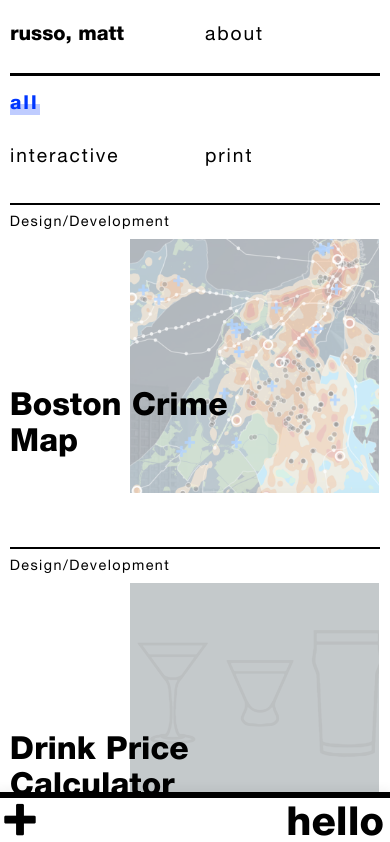
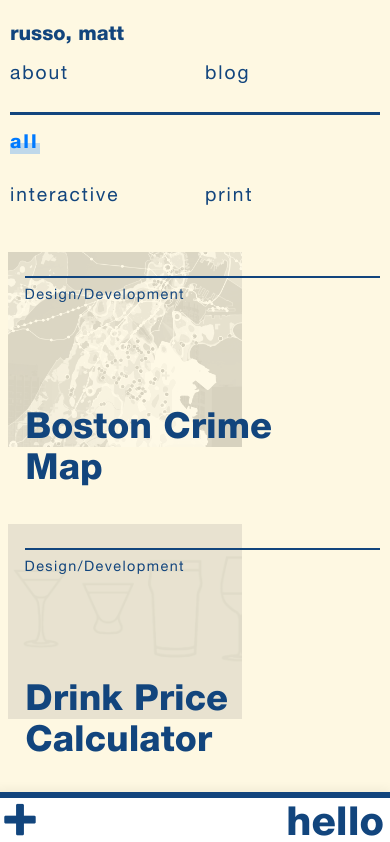
Before and after one commit to russomatt/portfolio-2018, a React app: page / in a window 390 px wide. Shown: the top 842 px of the page. Built offline with nearby package versions, Linux system fonts and the light colour scheme.

Commit message:
clean up and smoother hover fix

```diff
--- a/components/About.js
+++ b/components/About.js
@@ -43,10 +43,10 @@ export default class About extends React.Component {
                         I am a designer/developer working in both pixels and front-end code, splitting my time between Amsterdam and Düsseldorf. I’m passionate about interactive experiences, data visualizations, and intuitive communication.
                         <br/>
                         <br/>
-                        I currently am finalizing my master’s degree in Computer Science & Information Engineering at Rhine Waal University. Before that, I worked as a designer/developer at <a href="http://bevspot.com" target="blank_">BevSpot</a> in Boston. My responsibilities included anything from implementing UI improvements that enhance customers' experiences to full-on new feature designs and standalone tools.
+                        I currently am finalizing my master’s degree in Computer Science & Information Engineering at Rhine Waal University. Before that, I worked as a designer/developer at <a href="http://bevspot.com" target="blank_">BevSpot<hr/></a> in Boston. My responsibilities included anything from implementing UI improvements that enhance customers' experiences to full-on new feature designs and standalone tools.
                         <br/>
                         <br/>
-                        In 2016, I graduated with a BFA in Graphic Design & Interactive Media from Northeastern University. During my studies there, I completed a co-op as a junior front-end developer at <a href="http://yeti.co" target="blank_">Yeti</a> in San Francisco and on the digital creative team at <a href="http://wunderman.de" target="blank_">Wunderman<hr/></a> in Frankfurt.
+                        In 2016, I graduated with a BFA in Graphic Design & Interactive Media from Northeastern University. During my studies there, I completed a co-op as a junior front-end developer at <a href="http://yeti.co" target="blank_">Yeti<hr/></a> in San Francisco and on the digital creative team at <a href="http://wunderman.de" target="blank_">Wunderman<hr/></a> in Frankfurt.
                         </p>
                     </div>
                     <div className="col-xs-12 col-sm-12">
--- a/components/App.js
+++ b/components/App.js
@@ -14,6 +14,7 @@ export default class App extends React.Component {
         this.state = { projectOpen: false,
                         selectetProject: null,
                         filteredType: "all",
+                        featuredNodes: null,
                         nodes: null,
                         aboutOpen: false}
 
@@ -28,9 +29,11 @@ export default class App extends React.Component {
 
         var that = this;
 
-        var tileNodes = data.projects.map( function(project, i) {
+        var featuredNodes = data.projects.map( function(project, i) {
+
+                if ( i <= 2) {
                     return (
-                    <div className={ i > 2 ? 'col-xs-12 col-sm-6 col-md-4 col-lg-4' : 'col-xs-12 col-sm-12 col-md-12 col-lg-12 featured' } key={'tile-' + i}>
+                        <div className='col-xs-12 col-sm-12 col-md-12 col-lg-12 featured' key={'tile-' + i}>
                             <div className='tile-container'>
                                 <Tile
                                     onClick={ that.openProject }
@@ -40,15 +43,31 @@ export default class App extends React.Component {
                                     index={ i }
                                 />
                             </div>
-                        { i == 2 &&
-                            <div className='featured-divider'>
                         </div>
+                    );
                 }
-                    </div>
-                )
             });
 
-        this.setState({nodes: tileNodes, filteredType: "all"})
+        var tileNodes = data.projects.map( function(project, i) {
+
+                if ( i > 2) {
+                    return (
+                        <div className='col-xs-12 col-sm-6 col-md-4 col-lg-4' key={'tile-' + i}>
+                            <div className='tile-container'>
+                                <Tile
+                                    onClick={ that.openProject }
+                                    subTitle={ project.project.subTitle }
+                                    title={ project.project.title }
+                                    role={ project.project.role }
+                                    index={ i }
+                                />
+                            </div>
+                        </div>
+                    );
+                }
+            });
+
+        this.setState({featuredNodes: featuredNodes, nodes: tileNodes, filteredType: "all"})
 
     }
 
@@ -114,13 +133,23 @@ export default class App extends React.Component {
 
         return (
             <div className={ this.state.projectOpen ? 'app-container app-overflow' : 'app-container'}>
+                <div className="featured-container">
+                    <div className="row">
                         <div className="filters">
                             <div className="header">
-                        <span className="col-xs-6 col-sm-4 name">russo, matt</span>
-                        <span id="about" className="col-xs-6 col-sm-8">
+                                <span className="col-xs-12 col-sm-4 name">russo, matt</span>
+                                <span id="about" className="col-xs-6 col-sm-4">
                                     <span className="about-label" onClick={ this.toggleAbout }>
                                         about
                                     </span>
+                                </span>
+                                <span className="col-xs-6 col-sm-4">
+                                    <a href="http://blog.russomatt.com" target="_blank">
+                                        <span className="blog-label">
+                                                blog
+                                                <hr/>
+                                        </span>
+                                    </a>
                                 </span>
                                 <hr/>
                             </div>
@@ -154,9 +183,16 @@ export default class App extends React.Component {
                                     />
                                 </span>
                             </div>
-
                         </div>
+                    </div>
+                    { this.state.filteredType ==  'all' && this.state.featuredNodes }
+                    <div className="featured-divider" />
+                </div>
+                <div className="tiles">
+                    <div className="row">
                         { this.state.nodes }
+                    </div>
+                </div>
                 { this.state.projectOpen &&
                     <Project
                         closeProject={ this.closeProject }
--- a/components/Tile.js
+++ b/components/Tile.js
@@ -1,15 +1,21 @@
 import ReactDOM from 'react-dom';
 import React from 'react';
+import TileImage from './TileImage.js';
 
 export default class App extends React.Component {
     constructor(props) {
         super(props);
     }
 
+    tileHover = () => {
+        this.style.background = 'red';
+    }
+
     render() {
 
         return (
             <div onClick={ this.props.onClick }
+                onMouseEnter={ this.tileHover }
                 data-index={ this.props.index }
                 data-type={ this.props.type }
                 className="tile"
@@ -17,8 +23,10 @@ export default class App extends React.Component {
                 <div className="tile-screen"
                     data-index={ this.props.index }
                 />
-                <div className="tile-image" style={ {background: 'url(img/tile' + (this.props.index + 1) + '.png)'}}>
-                </div>
+                <TileImage
+                    index={ this.props.index }
+                    url={ 'url(img/tile' + (this.props.index + 1) + '.png)' }
+                />
                 <div className="tile-info">
                     <div className="tile-role">
                         { this.props.role }
--- /dev/null
+++ b/components/TileImage.js
@@ -0,0 +1,19 @@
+import ReactDOM from 'react-dom';
+import React from 'react';
+
+
+export default class TileImage extends React.Component {
+    constructor(props) {
+        super(props);
+    }
+
+    render() {
+        return (
+            <div className="tile-image"
+                data-index={ this.props.index }
+                style={ {background: this.props.url}}
+            >
+            </div>
+        );
+    }
+}
--- a/css/base.scss
+++ b/css/base.scss
@@ -24,14 +24,17 @@
 
 $mobile-size : 520px;
 $tablet-size : 940px;
-$accent-color : #0037ff;
+// $accent-color : #0037ff;
+$accent-color : #007AFF;
 $second-color : #ffde00;
+$text-color : #12457D;
 
 body {
-	background: #fff;
+    background: rgb(254, 248, 226);
 	font-family: 'HelveticaNeueLTStd', 'Helvetica Neue';
 	font-weight: bold;
     padding-bottom: 1em;
+    color: $text-color;
 }
 .canvas {
     background: rgba(0,0,255,.9);
@@ -51,7 +54,6 @@ body {
 #app {
     width: 100%;
     height: 100%;
-    padding: 2em 5em;
     padding-bottom: 6em;
     display: table;
     max-width: 1600px;
@@ -97,16 +99,33 @@ a {
         font-weight: 300;
         padding-bottom: 0.75em;
         display: inline-block;
-        // color: #000;
 
         &.name {
             font-weight: 900;
             font-size: 1.25em;
         }
-        &.about-label {
+        &.about-label,
+        &.blog-label {
             font-size: 1em;
             cursor: pointer;
             letter-spacing: 0.1em;
+            color: $text-color;
+
+            hr {
+                border: none;
+                border-bottom: 0.6em solid $accent-color;
+                opacity: 0.25;
+                width: 0;
+                transition: .25s;
+                margin-top: -0.65em;
+                float: left;
+                position: absolute;
+                bottom: -.5em;
+                left: 0;
+            }
+            &:hover hr {
+                width: 105%;
+            }
         }
     }
     hr {
@@ -158,8 +177,26 @@ a {
         }
     }
 }
+.featured-container {
+    // background: rgba(254, 247, 223, 0.78);
+    background: rgb(254, 248, 226);
+    display: table;
+    width: 100%;
+    padding: 2em 5em 0;
+    position: relative;
+
+    // .featured-divider {
+    //     position: absolute;
+    //     left: 0;
+    //     right: 0;
+    //     height: 20em;
+    //     bottom: -19em;
+    // }
+}
 .featured {
-    margin-bottom: 5em;
+    margin-top: 4em;
+    margin-bottom: 2em;
+    padding-left: 33.3333%;
 
     .tile-container {
         height: 25.5em;
@@ -167,6 +204,7 @@ a {
         border: none;
         background: transparent;
         padding-top: 4em;
+
     }
     .tile {
         height: 100%;
@@ -193,11 +231,14 @@ a {
             position: absolute;
             right: initial;
             transition: 0.4s;
+            transition: opacity .2s, filter .4s;
 
-            top: 3.5em;
-            bottom: 0;
-            width: 66.6%;
-            left: 33.3%;
+            top: -2.5em;
+            bottom: 5em;
+            width: 66%;
+            left: -51%;
+            filter: grayscale(1) contrast(2);
+            opacity: .15;
         }
 
         .tile-info {
@@ -211,6 +252,7 @@ a {
             padding: 0;
             width: 100%;
             left: 0;
+            top: 6em;
         }
         .tile-role {
             border-top: 2px solid;
@@ -229,7 +271,7 @@ a {
             line-height: 1.15em;
             font-weight: 900;
             transition: 0;
-            font-size: 5.5em;
+            font-size: 4.5em;
 
             hr {
                 border-width: .45em;
@@ -243,7 +285,13 @@ a {
 
         .tile-image {
             opacity: .7;
+            transition: 1.2s, opacity 1s, filter 1s;
+            filter: grayscale(0.2) contrast(1);
+            transform: translate(.35em, -.15em);
 
+        }
+        .tile-info {
+            transform: translate(-.35em, .15em);
         }
     }
 
@@ -297,14 +345,21 @@ a {
         right: 0;
         transition: 0.2s;
         opacity: .8;
+        background: #ccc;
 
+        .tile-image-screen {
+            position: absolute;
+            left: 0;
+            top: 0;
+            bottom: 0;
+            right: 0;
+        }
     }
 
     .tile-info {
         position: absolute;
-        bottom: 0;
+        bottom: 1.5em;
         left: 0;
-        padding-bottom: 9px;
         width: 100%;
         min-height: 6.65em;
         background: transparent;
@@ -414,6 +469,7 @@ a {
         bottom: 0;
         top: 4em;
         max-width: 900px;
+        padding-bottom: 5em;
     }
     .about-header{
         display: table;
@@ -556,6 +612,7 @@ a {
         opacity: 0;
         transition: .2s;
         transform: scale(.99);
+        background: rgb(255, 255, 255);
 	}
     .project-header {
         height: 36em;
@@ -587,13 +644,13 @@ a {
         margin-bottom: 2em;
     }
     .project-copy {
-        background: #fff;
+        background: rgb(255, 255, 255);
         position: relative;
         z-index: 1;
         margin-top: -26em;
         display: inline-block;
         border-top: 10px solid;
-        padding: 1em 2em 2em 4em;
+        padding: 1em 3em 2em 4em;
         min-height: 27.5em;
         margin-bottom: 2em;
         max-width: 95%;
@@ -633,6 +690,7 @@ a {
             font-weight: 100;
             line-height: 1.35;
             margin-top: 1.5em;
+            color: #000;
         }
     }
     .project-back {
@@ -665,6 +723,17 @@ a {
         }
 	}
 }
+
+.tiles {
+    padding: 1em 5em 2em;
+    display: table;
+    width: 100%;
+
+
+    .tile-role {
+        border-width: 5px;
+    }
+}
 @media (max-width: 1150px) {
     .featured {
 
@@ -680,7 +749,8 @@ a {
     }
 }
 @media (max-width: $tablet-size) {
-    #app {
+    .featured-container,
+    .tiles {
         padding: 2em 1em;
     }
     .about {
@@ -707,16 +777,31 @@ a {
         .tile {
 
             .tile-info {
+                left: -40%;
+                width: 140%;
 
                 h1 {
-                    font-size: 3.95em;
+                    font-size: 3.5em;
+                }
+            }
+        }
+        .tile-container {
+
+            &:hover {
+
+                .tile-info {
+                    // left: -40.25%;
                 }
             }
         }
     }
 }
 @media (max-width: $mobile-size) {
-    #app {
+    .row {
+        margin: 0;
+    }
+    .featured-container,
+    .tiles {
         padding: 1em 0;
     }
     .about {
@@ -774,12 +859,25 @@ a {
         }
     }
     .featured {
-        margin-bottom: 0;
+        margin: 1em 0;
         padding: 0;
 
         .tile-container {
-            height: 18.5em;
-            margin-bottom: 3em;
+            height: 15em;
+            margin-bottom: 0;
+
+            &:hover {
+                // .tile-image {
+                //     bottom: 3.65em;
+                //     top: 0.15em;
+                //     left: 2.25%;
+                // }
+                // .tile-info {
+                //     left: 2.25%;
+                //     bottom: 0.15em;
+                //     top: initial;
+                // }
+            }
         }
         .featured-divider {
             padding-top: 2em;
@@ -788,26 +886,35 @@ a {
             font-size: 0.75em;
 
             .tile-image {
-                width: 64%;
+                width: 60%;
+                bottom: 3.75em;
+                top: 0em;
+                left: 2%;
             }
             .tile-info {
                 width: 95%;
                 left: 2.5%;
-                top: initial!important;
-                bottom: 2em;
+                bottom: 0;
+                top: initial;
+                padding-left: 4%;
 
                 &:hover {
                     bottom: 2.3em;
                 }
                 h1 {
-                    font-size: 2.65em;
+                    font-size: 3em;
+                }
+                .tile-role {
+                    width: 96%;
+                    left: 4%;
+                    bottom: 9em;
                 }
             }
         }
     }
     .tile-container {
         height: 18em;
-        margin-bottom: 2em;
+        margin-bottom: 1em;
     }
     .tile {
 
```
Also changed, not shown: components/Canvas.js (+0 -10 lines), components/Project.js (+0 -32 lines). Lines whose indentation alone changed are shown as unchanged.
